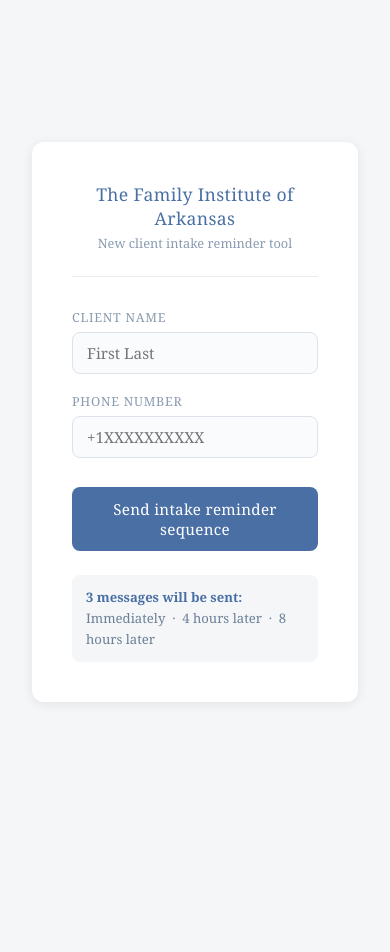
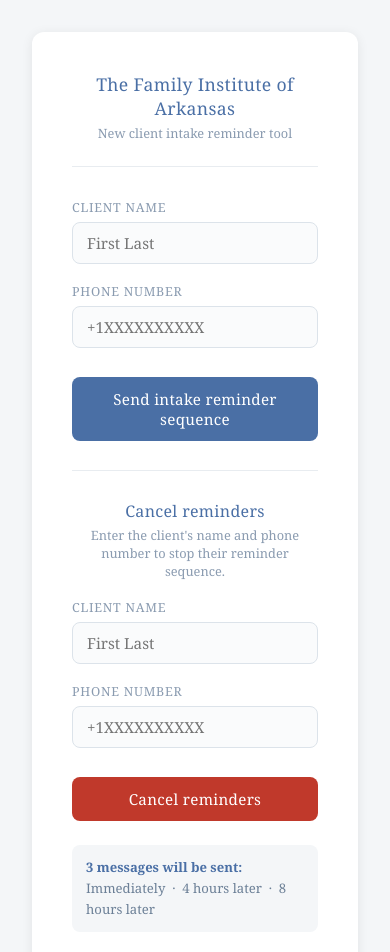
Before and after one commit to mscolemanlpc/Twilio-Intake-Reminder, a website: page public/index.html in a window 390 px wide. Before the commit the page ends 844 px from the top, so only its background shows below. Drawn offline with Linux system fonts and the light colour scheme.

Commit message:
Implement client reminder cancellation feature
Added functionality to cancel client reminders by name and phone number.

```diff
--- a/public/index.html
+++ b/public/index.html
@@ -136,6 +136,23 @@
 
     <div id="status" class="status"></div>
 
+    <hr style="border:none;border-top:1px solid #e8ecf0;margin:1.8rem 0;">
+
+    <div class="logo-area" style="margin-bottom:1rem;padding-bottom:0;border-bottom:none;">
+      <h1 style="font-size:1rem;">Cancel reminders</h1>
+      <p>Enter the client's name and phone number to stop their reminder sequence.</p>
+    </div>
+
+    <label for="cancelName">Client name</label>
+    <input type="text" id="cancelName" placeholder="First Last" />
+
+    <label for="cancelPhone">Phone number</label>
+    <input type="tel" id="cancelPhone" placeholder="+1XXXXXXXXXX" />
+
+    <button id="cancelBtn" onclick="cancelClient()" style="background:#c0392b;">Cancel reminders</button>
+
+    <div id="cancelStatus" class="status"></div>
+
     <div class="sequence-note">
       <strong>3 messages will be sent:</strong><br>
       Immediately &nbsp;·&nbsp; 4 hours later &nbsp;·&nbsp; 8 hours later
@@ -186,6 +203,49 @@
       el.className = 'status show ' + type;
       el.textContent = msg;
     }
+
+    async function cancelClient() {
+      const name = document.getElementById('cancelName').value.trim();
+      const phone = document.getElementById('cancelPhone').value.trim();
+      const btn = document.getElementById('cancelBtn');
+      const statusEl = document.getElementById('cancelStatus');
+
+      statusEl.className = 'status';
+      statusEl.textContent = '';
+
+      if (!name) { showCancelStatus('error', 'Please enter a client name.'); return; }
+      if (!phone.match(/^\+1\d{10}$/)) { showCancelStatus('error', 'Phone must be in format +1XXXXXXXXXX.'); return; }
+
+      btn.disabled = true;
+
+      try {
+        const res = await fetch('/cancel-client', {
+          method: 'POST',
+          headers: { 'Content-Type': 'application/json' },
+          body: JSON.stringify({ name, phone })
+        });
+
+        const data = await res.json();
+
+        if (res.ok) {
+          showCancelStatus('success', `Reminders cancelled for ${name}.`);
+          document.getElementById('cancelName').value = '';
+          document.getElementById('cancelPhone').value = '';
+        } else {
+          showCancelStatus('error', data.error || 'Something went wrong.');
+        }
+      } catch (err) {
+        showCancelStatus('error', 'Could not reach the server. Please try again.');
+      }
+
+      btn.disabled = false;
+    }
+
+    function showCancelStatus(type, msg) {
+      const el = document.getElementById('cancelStatus');
+      el.className = 'status show ' + type;
+      el.textContent = msg;
+    }
   </script>
 </body>
 </html>
```
